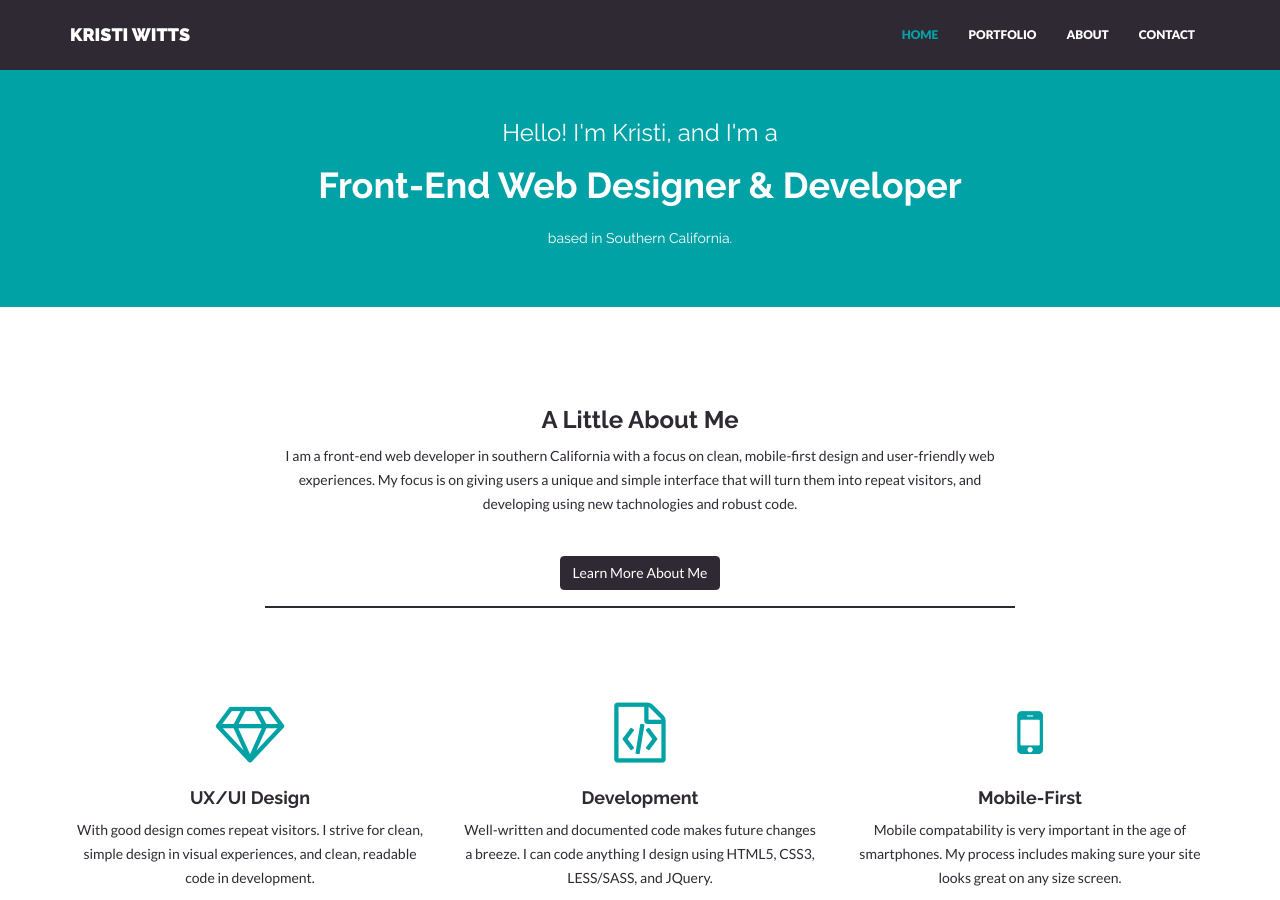
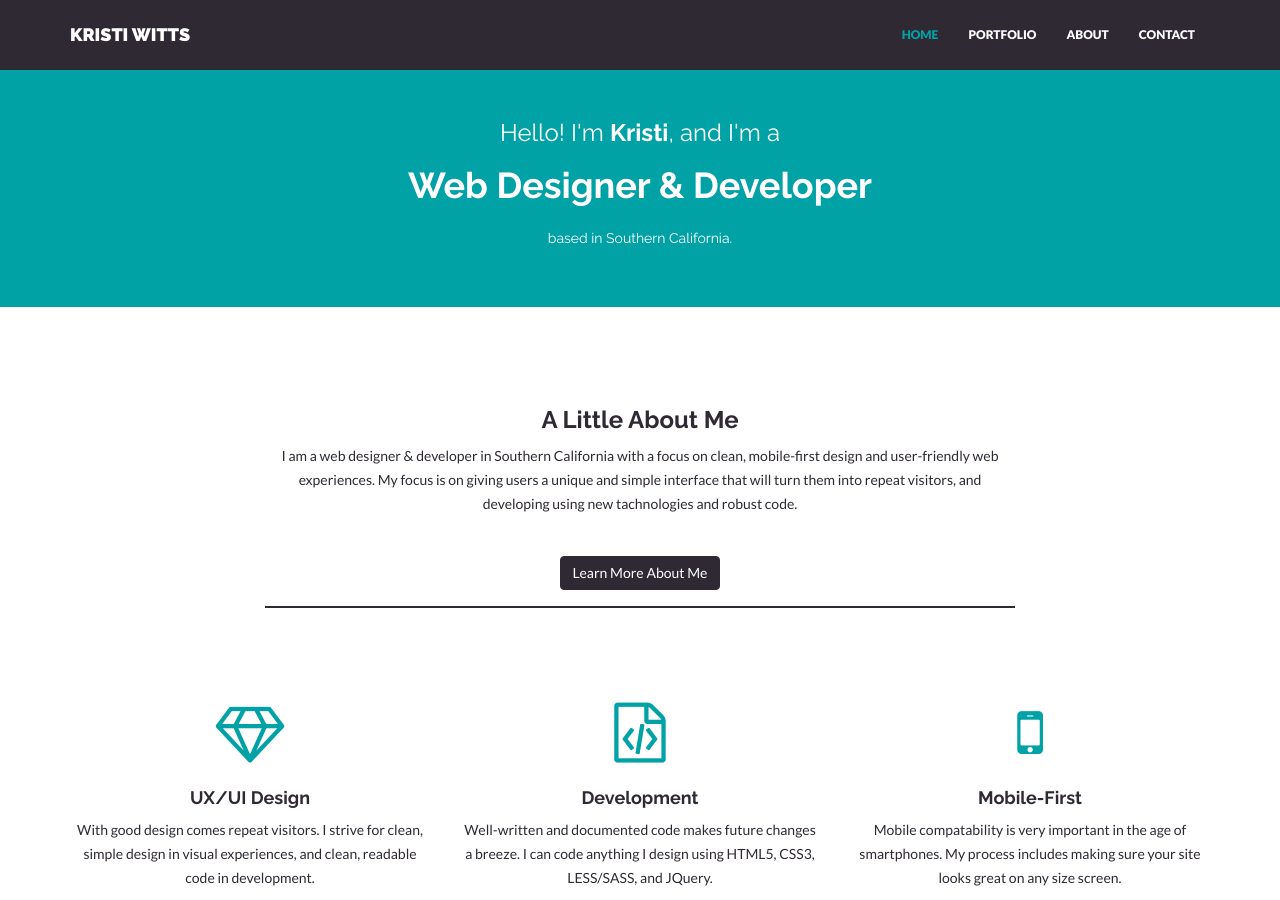
Before and after one commit to kwitts/kwitts.github.io, a Jekyll site: the page built from index.html, in a window 1280 px wide and 900 px high. Built offline with Jekyll 4.4.1, drawn with Linux system fonts in a browser that asks for light colours; nearby versions of some CDN libraries; some of the changed text lies outside the part shown.

Commit message:
update titles

```diff
--- a/_config.yml
+++ b/_config.yml
@@ -2,7 +2,7 @@
 
 # Site settings
 title: Kristi Witts
-description: "Portfolio for southern California based front-end web developer, Kristi Witts"
+description: "Portfolio for southern California based web designer & developer, Kristi Witts"
 analytics: UA-65704121-1
 baseurl: "" #important: start with /
 url: "http://dev.kristiwitts.com"
@@ -95,7 +95,7 @@ clients:
     img: client04.png
 
 # Short text about your company. Shown in footer on every page and also separately on Home and Contact page.
-about: "I am a front-end web developer in southern California with a focus on clean, mobile-first design and user-friendly web experiences."
+about: "I am a web designer & developer in Southern California with a focus on clean, mobile-first design and user-friendly web experiences."
 
 # Testimonial content. Shown on Home and About page.
 testimonial:
--- a/_includes/header.html
+++ b/_includes/header.html
@@ -2,8 +2,8 @@
     <div class="container">
         <div class="row">
             <div class="col-lg-8 col-lg-offset-2">
-                <h3>Hello! I'm Kristi, and I'm a</h3>
-                <h1>Front-End Web Designer &amp; Developer</h1>
+                <h3>Hello! I'm <strong>Kristi</strong>, and I'm a</h3>
+                <h1>Web Designer &amp; Developer</h1>
                 <h5>based in Southern California.</h5>
                 <!-- <h5>More Lorem Ipsum added here too.</h5> -->
             </div>
```
